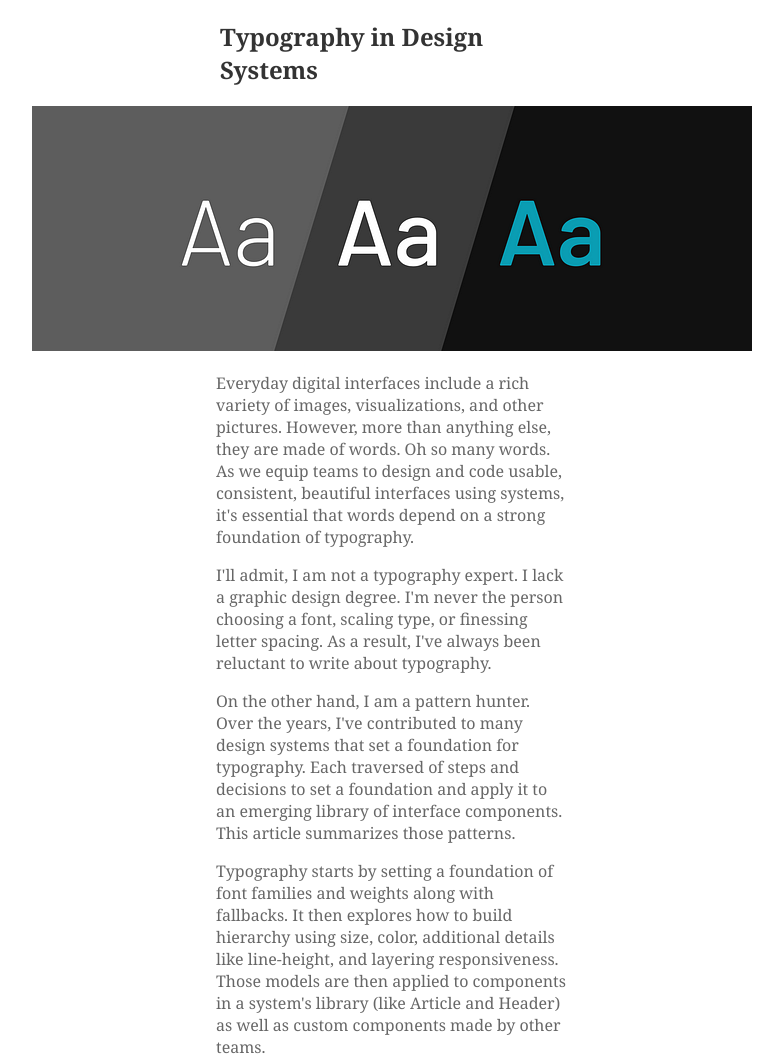
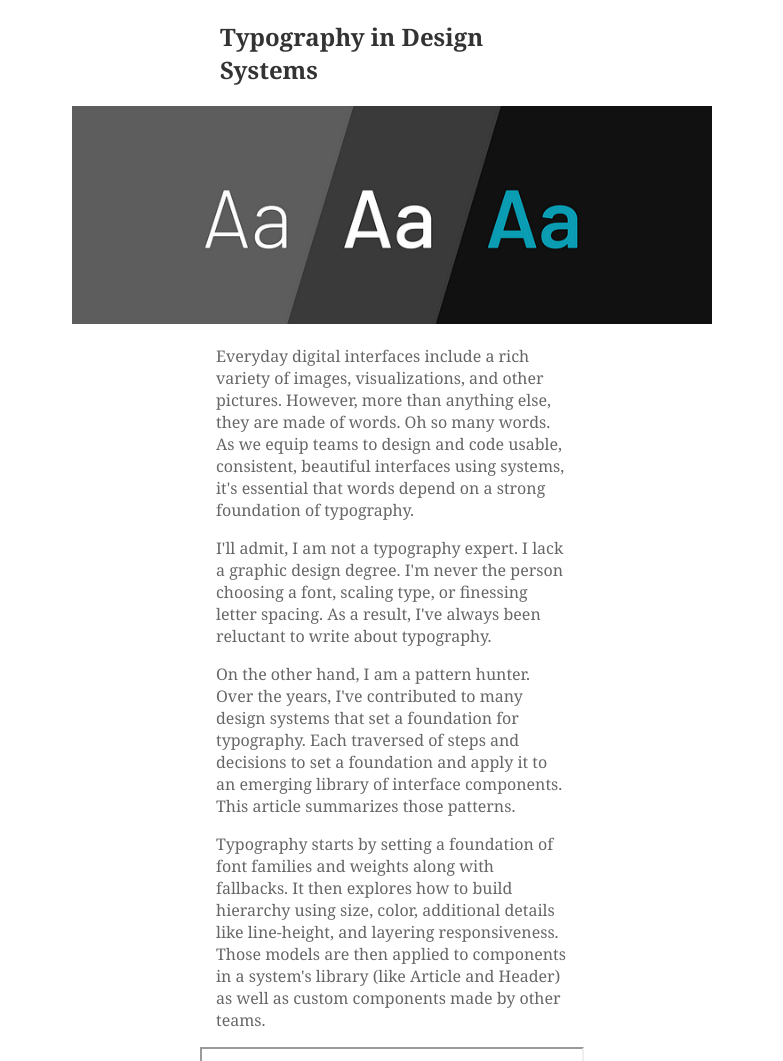
Before and after one commit to shah9380/typography, a plain HTML site: page index.html in a window 1280 px wide. Shown: the top 1061 px of the page, without its empty margins (248-1031 px from the left). Drawn offline with Linux system fonts and the light colour scheme; grey boxes are pictures that could not be loaded.

Commit message:
Update style.css

```diff
--- a/style.css
+++ b/style.css
@@ -23,26 +23,10 @@ p{
     font-size: 16px;
     margin: 16px;
 }
-/*body{
-    text-align: center;
-    border-bottom: 3px solid rgba(0, 0, 0, 0.7);
+.banner{
+    height: auto;
+    width: 50%;
 }
-img{
-    width: 50%;
-    margin: 2% 25%;
+.banner img{
+    width: 100%;
 }
-p{
-    margin: 0% 35% 1.5%;
-    text-align: left;
-}
-header h2{
-    margin: 2% 35% 0;
-    text-align: left;
-}
-iframe{
-    margin: 0% 35% 1.5%;
-    height: 50vh;
-    width: 29.5vw;
-    overflow-x: auto;
-}
-*/
```
